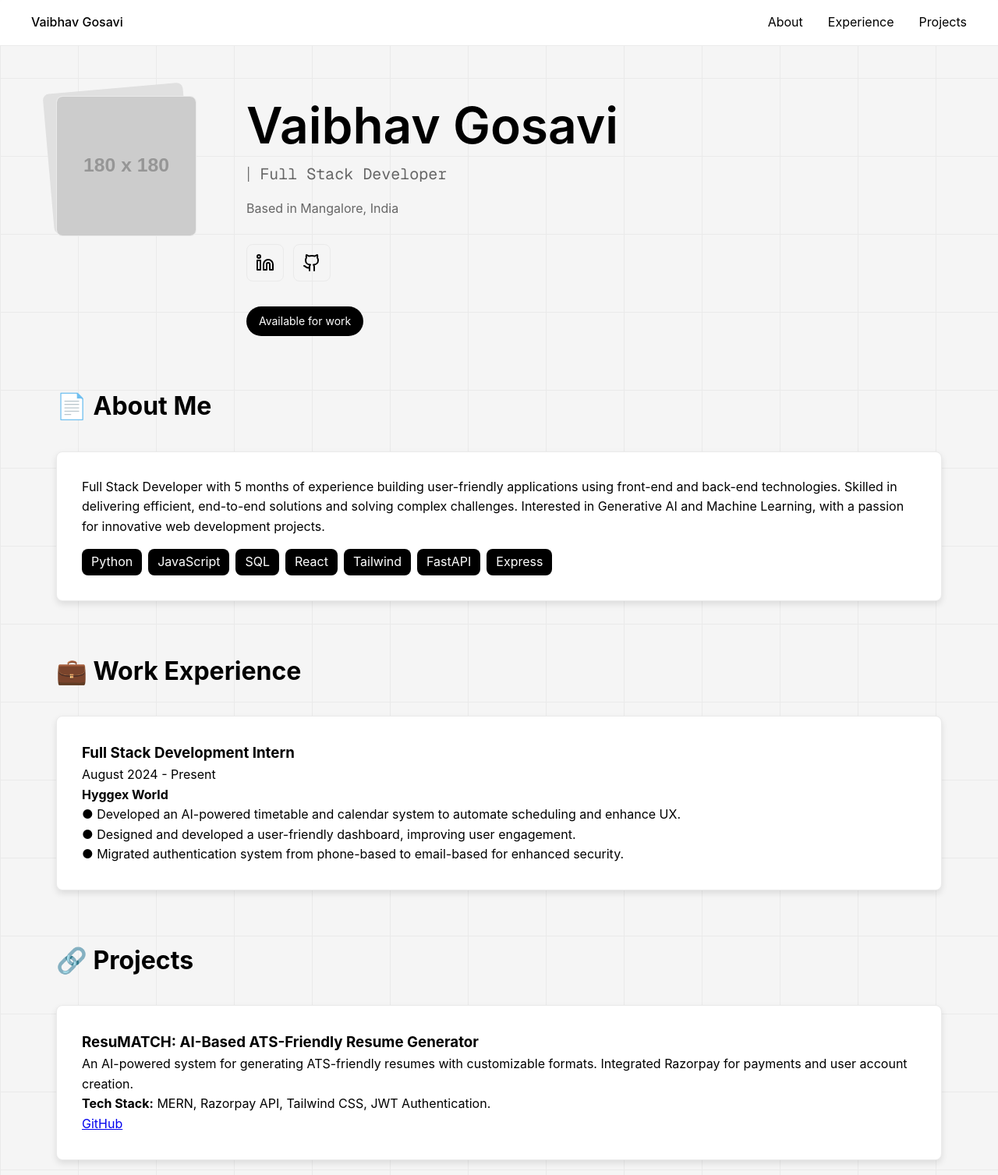
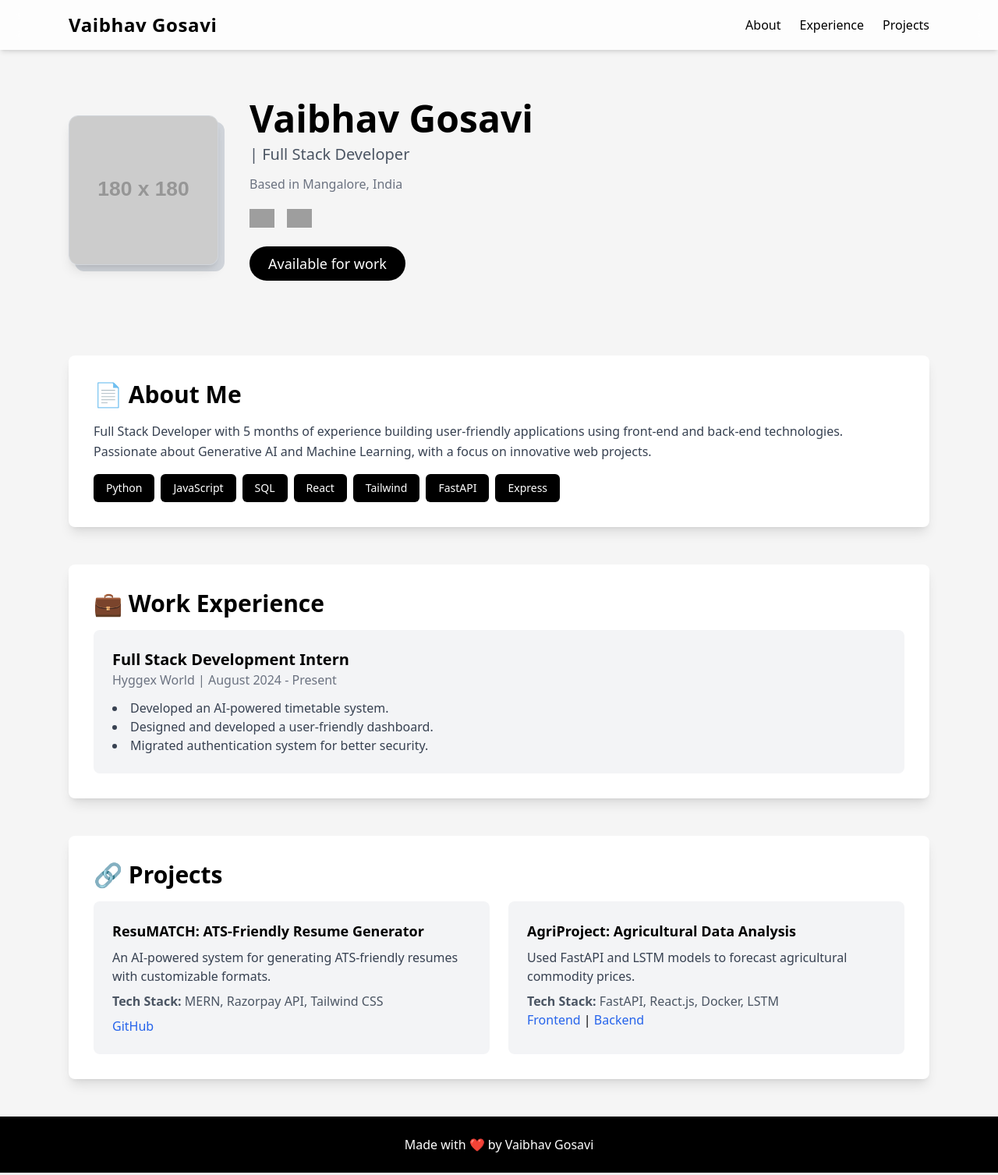
Before and after one commit to vaibhav-gosavi/vaibhavgosavi.github.io, a plain HTML site: page index.html in a window 1280 px wide. Shown: the top 1507 px of the page at 78% size. Drawn offline with nearby package versions, Linux system fonts and the light colour scheme; grey boxes are pictures that could not be loaded; placeholder pictures from the web are drawn by us.

Commit message:
tailwind convertd

```diff
--- a/index.html
+++ b/index.html
@@ -4,125 +4,110 @@
     <meta charset="UTF-8">
     <meta name="viewport" content="width=device-width, initial-scale=1.0">
     <title>Vaibhav Gosavi - Full Stack Developer</title>
-    <link rel="stylesheet" href="index.css">
-    <link href="https://fonts.googleapis.com/css2?family=Geist+Mono:wght@400&display=swap" rel="stylesheet">
+    <script src="https://cdn.tailwindcss.com"></script>
+    <style>
+        body {
+            background: #f5f5f5;
+        }
+    </style>
 </head>
-<body>
-    <header>
-        <nav>
-            <div class="logo">Vaibhav Gosavi</div>
-            <div class="nav-links">
-                <a href="#about">About</a>
-                <a href="#experience">Experience</a>
-                <a href="#projects">Projects</a>
+<body class="text-black">
+
+    <!-- Navbar -->
+    <header class="backdrop-blur-md bg-white/80 shadow-md fixed top-0 left-0 w-full z-50">
+        <nav class="max-w-6xl mx-auto flex justify-between items-center px-6 py-4">
+            <div class="text-2xl font-bold tracking-wide">Vaibhav Gosavi</div>
+            <div class="flex gap-6">
+                <a href="#about" class="hover:text-gray-700 transition">About</a>
+                <a href="#experience" class="hover:text-gray-700 transition">Experience</a>
+                <a href="#projects" class="hover:text-gray-700 transition">Projects</a>
             </div>
         </nav>
     </header>
 
-    <main>
-        <div class="hero">
-            <div class="hero-content">
-                <div class="profile-container">
-                    <div class="profile-shadow"></div>
-                    <div class="profile-image">
-                        <img src="https://via.placeholder.com/180" alt="Vaibhav Gosavi Profile Image">
+    <!-- Hero Section -->
+    <main class="max-w-6xl mx-auto px-6 pt-32 pb-12">
+        <div class="flex flex-col md:flex-row items-center gap-10">
+            <div class="relative">
+                <div class="absolute top-2 left-2 w-48 h-48 bg-gray-300 rounded-xl -z-10"></div>
+                <img class="w-48 h-48 rounded-xl shadow-lg border border-gray-300" src="https://via.placeholder.com/180" alt="Vaibhav Gosavi">
+            </div>
+            <div class="text-center md:text-left">
+                <h1 class="text-5xl font-extrabold">Vaibhav Gosavi</h1>
+                <p class="text-xl text-gray-600 mt-2">| Full Stack Developer</p>
+                <p class="text-gray-500 mt-3">Based in Mangalore, India</p>
+                <div class="flex gap-4 mt-5 justify-center md:justify-start">
+                    <a href="https://www.linkedin.com/in/vaibhav--gosavi/" target="_blank" class="hover:scale-110 transition">
+                        <img class="w-8" src="https://cdn.jsdelivr.net/npm/simple-icons/icons/linkedin.svg" alt="LinkedIn">
+                    </a>
+                    <a href="https://github.com/vaibhav-gosavi" target="_blank" class="hover:scale-110 transition">
+                        <img class="w-8" src="https://cdn.jsdelivr.net/npm/simple-icons/icons/github.svg" alt="GitHub">
+                    </a>
+                </div>
+                <span class="mt-6 inline-block bg-black text-white px-6 py-2 rounded-full text-lg">Available for work</span>
             </div>
         </div>
+    </main>
 
-                <div class="hero-text">
-                    <h1>Vaibhav Gosavi</h1>
-                    <div class="title">
-                        <span class="separator">|</span>
-                        <span class="role">Full Stack Developer</span>
-                    </div>
-
-                    <p class="location">Based in Mangalore, India</p>
-
-                    <div class="social-links">
-                        <a href="https://www.linkedin.com/in/vaibhav--gosavi/" class="social-icon" target="_blank">
-                            <svg xmlns="http://www.w3.org/2000/svg" width="24" height="24" viewBox="0 0 24 24" fill="none" stroke="currentColor" stroke-width="2" stroke-linecap="round" stroke-linejoin="round"><path d="M16 8a6 6 0 0 1 6 6v7h-4v-7a2 2 0 0 0-2-2 2 2 0 0 0-2 2v7h-4v-7a6 6 0 0 1 6-6z"/><rect width="4" height="12" x="2" y="9"/><circle cx="4" cy="4" r="2"/></svg>
-                        </a>
-                        <a href="https://github.com/vaibhav-gosavi" class="social-icon" target="_blank">
-                            <svg xmlns="http://www.w3.org/2000/svg" width="24" height="24" viewBox="0 0 24 24" fill="none" stroke="currentColor" stroke-width="2" stroke-linecap="round" stroke-linejoin="round"><path d="M15 22v-4a4.8 4.8 0 0 0-1-3.5c3 0 6-2 6-5.5.08-1.25-.27-2.48-1-3.5.28-1.15.28-2.35 0-3.5 0 0-1 0-3 1.5-2.64-.5-5.36-.5-8 0C6 2 5 2 5 2c-.3 1.15-.3 2.35 0 3.5A5.403 5.403 0 0 0 4 9c0 3.5 3 5.5 6 5.5-.39.49-.68 1.05-.85 1.65-.17.6-.22 1.23-.15 1.85v4"/><path d="M9 18c-4.51 2-5-2-7-2"/></svg>
-                        </a>
-                    </div>
-
-                    <div class="availability">Available for work</div>
-                </div>
-            </div>
-        </div>
-
-        <section id="about">
-            <h2 class="section-title">📄 About Me</h2>
-            <div class="about-content">
-                <p>Full Stack Developer with 5 months of experience building user-friendly applications using front-end and back-end technologies. Skilled in delivering efficient, end-to-end solutions and solving complex challenges. Interested in Generative AI and Machine Learning, with a passion for innovative web development projects.</p>
-                <div class="skills">
-                    <span class="skill-tag">Python</span>
-                    <span class="skill-tag">JavaScript</span>
-                    <span class="skill-tag">SQL</span>
-                    <span class="skill-tag">React</span>
-                    <span class="skill-tag">Tailwind</span>
-                    <span class="skill-tag">FastAPI</span>
-                    <span class="skill-tag">Express</span>
+    <!-- About Section -->
+    <section id="about" class="max-w-6xl mx-auto px-6 my-12">
+        <div class="bg-white shadow-lg rounded-lg p-8">
+            <h2 class="text-3xl font-semibold mb-4">📄 About Me</h2>
+            <p class="text-gray-700 leading-relaxed">Full Stack Developer with 5 months of experience building user-friendly applications using front-end and back-end technologies. Passionate about Generative AI and Machine Learning, with a focus on innovative web projects.</p>
+            <div class="flex flex-wrap gap-2 mt-4">
+                <span class="bg-black text-white px-4 py-2 rounded-md text-sm">Python</span>
+                <span class="bg-black text-white px-4 py-2 rounded-md text-sm">JavaScript</span>
+                <span class="bg-black text-white px-4 py-2 rounded-md text-sm">SQL</span>
+                <span class="bg-black text-white px-4 py-2 rounded-md text-sm">React</span>
+                <span class="bg-black text-white px-4 py-2 rounded-md text-sm">Tailwind</span>
+                <span class="bg-black text-white px-4 py-2 rounded-md text-sm">FastAPI</span>
+                <span class="bg-black text-white px-4 py-2 rounded-md text-sm">Express</span>
             </div>
         </div>
     </section>
 
-        <section id="experience">
-            <h2 class="section-title">💼 Work Experience</h2>
-            <div class="experience-items">
-                <div class="experience-item">
-                    <div class="experience-header">
-                        <h3>Full Stack Development Intern</h3>
-                        <span class="date">August 2024 - Present</span>
-                    </div>
-                    <h4>Hyggex World</h4>
-                    <p>● Developed an AI-powered timetable and calendar system to automate scheduling and enhance UX.</p>
-                    <p>● Designed and developed a user-friendly dashboard, improving user engagement.</p>
-                    <p>● Migrated authentication system from phone-based to email-based for enhanced security.</p>
+    <!-- Experience Section -->
+    <section id="experience" class="max-w-6xl mx-auto px-6 my-12">
+        <div class="bg-white shadow-lg rounded-lg p-8">
+            <h2 class="text-3xl font-semibold mb-4">💼 Work Experience</h2>
+            <div class="bg-gray-100 p-6 rounded-lg">
+                <h3 class="text-xl font-semibold">Full Stack Development Intern</h3>
+                <p class="text-gray-500">Hyggex World | August 2024 - Present</p>
+                <ul class="list-disc list-inside mt-3 text-gray-700">
+                    <li>Developed an AI-powered timetable system.</li>
+                    <li>Designed and developed a user-friendly dashboard.</li>
+                    <li>Migrated authentication system for better security.</li>
+                </ul>
             </div>
         </div>
     </section>
 
-        <section id="projects">
-            <h2 class="section-title">🔗 Projects</h2>
-            <div class="projects-grid">
-                <div class="project-card">
-                    <h3>ResuMATCH: AI-Based ATS-Friendly Resume Generator</h3>
-                    <p>An AI-powered system for generating ATS-friendly resumes with customizable formats. Integrated Razorpay for payments and user account creation.</p>
-                    <p><strong>Tech Stack:</strong> MERN, Razorpay API, Tailwind CSS, JWT Authentication.</p>
-                    <a href="https://github.com/vaibhav-gosavi/resuMATCH.git" target="_blank">GitHub</a>
+    <!-- Projects Section -->
+    <section id="projects" class="max-w-6xl mx-auto px-6 my-12">
+        <div class="bg-white shadow-lg rounded-lg p-8">
+            <h2 class="text-3xl font-semibold mb-4">🔗 Projects</h2>
+            <div class="grid md:grid-cols-2 gap-6">
+                <div class="bg-gray-100 p-6 rounded-lg">
+                    <h3 class="text-lg font-semibold">ResuMATCH: ATS-Friendly Resume Generator</h3>
+                    <p class="mt-2 text-gray-700">An AI-powered system for generating ATS-friendly resumes with customizable formats.</p>
+                    <p class="mt-2 text-gray-600"><strong>Tech Stack:</strong> MERN, Razorpay API, Tailwind CSS</p>
+                    <a href="https://github.com/vaibhav-gosavi/resuMATCH.git" target="_blank" class="text-blue-600 mt-2 inline-block">GitHub</a>
                 </div>
-                <br />
-                <div class="project-card">
-                    <h3>AgriProject: Agricultural Data Analysis and Forecasting Platform</h3>
-                    <p>Used FastAPI and LSTM models to forecast monthly agricultural commodity prices. Integrated modular APIs with React for data visualization.</p>
-                    <p><strong>Tech Stack:</strong> FastAPI, React.js, Docker, LSTM.</p>
-                    <a href="https://github.com/vaibhav-gosavi/AgriProjectFrontend" target="_blank">Frontend</a> |
-                    <a href="https://github.com/vaibhav-gosavi/AgriProjectBackend" target="_blank">Backend</a>
+                <div class="bg-gray-100 p-6 rounded-lg">
+                    <h3 class="text-lg font-semibold">AgriProject: Agricultural Data Analysis</h3>
+                    <p class="mt-2 text-gray-700">Used FastAPI and LSTM models to forecast agricultural commodity prices.</p>
+                    <p class="mt-2 text-gray-600"><strong>Tech Stack:</strong> FastAPI, React.js, Docker, LSTM</p>
+                    <a href="https://github.com/vaibhav-gosavi/AgriProjectFrontend" target="_blank" class="text-blue-600">Frontend</a> |
+                    <a href="https://github.com/vaibhav-gosavi/AgriProjectBackend" target="_blank" class="text-blue-600">Backend</a>
+                </div>
             </div>
         </div>
     </section>
-    </main>
 
-    <footer>
-        <div class="footer-content">
-            <div class="footer-section">
-                <h3>Contact</h3>
-                <a href="mailto:vgosavi070@gmail.com">vgosavi070@gmail.com</a>
-                <a href="https://github.com/vaibhav-gosavi">GitHub</a>
-                <a href="https://www.linkedin.com/in/vaibhav--gosavi/">LinkedIn</a>
-            </div>
-            <div class="footer-section">
-                <h3>Quick Links</h3>
-                <a href="#about">About</a>
-                <a href="#experience">Experience</a>
-                <a href="#projects">Projects</a>
-            </div>
-        </div>
-        <div class="footer-credit">
-            Made with ❤️ by Vaibhav Gosavi
-        </div>
+    <!-- Footer -->
+    <footer class="bg-black text-white py-6 mt-12">
+        <p class="text-center">Made with ❤️ by Vaibhav Gosavi</p>
     </footer>
+
 </body>
 </html>
```
Lines whose indentation alone changed are shown as unchanged.
